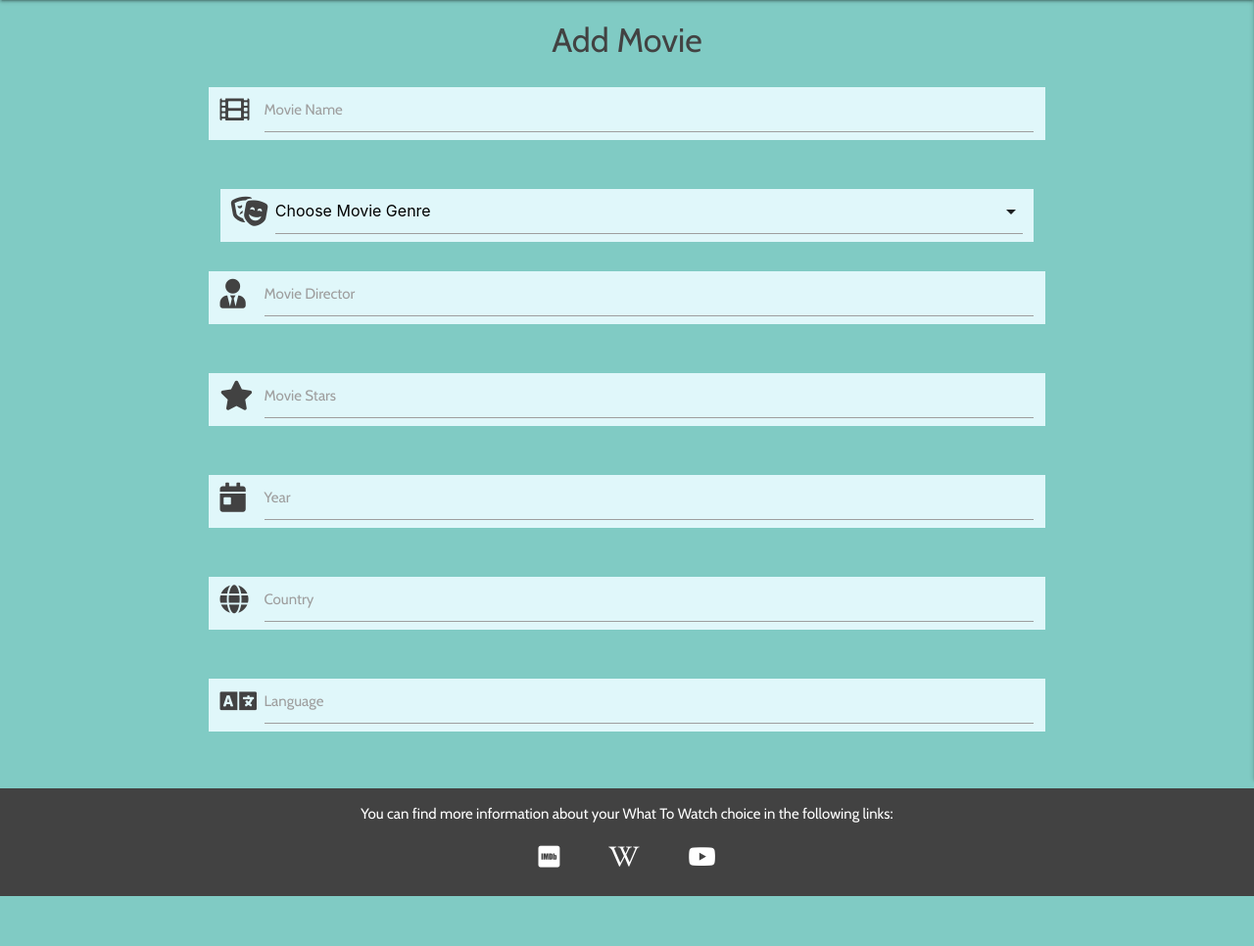
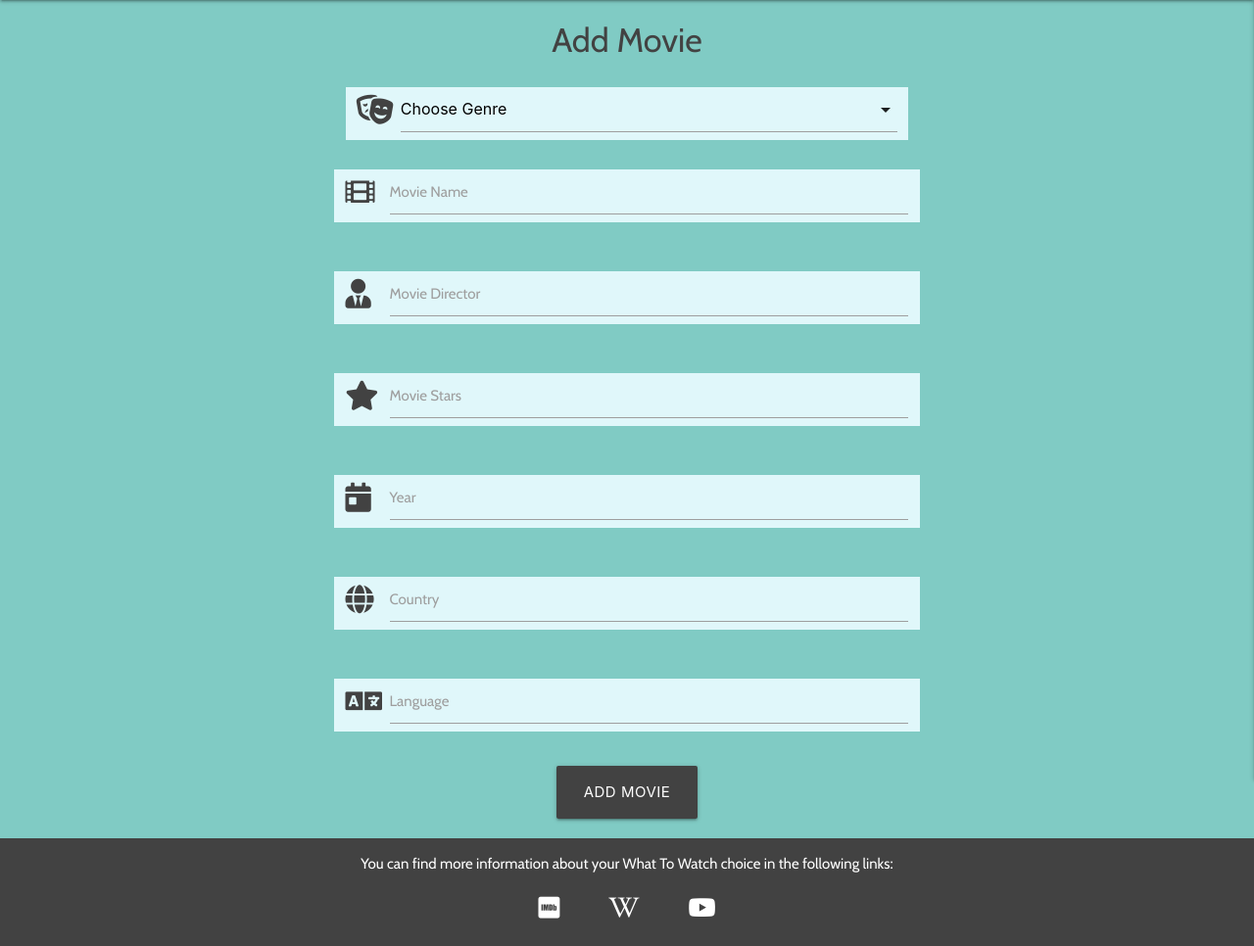
Before and after one commit to Code-Institute-Submissions/ms3-what-to-watch, a Flask app: page /add_movie in a window 1280 px wide. Shown: the part 64-1030 px from the top of the page at 98% size. Before the commit the page ends 979 px from the top, so only its background shows below. Run offline with Flask 2, Linux system fonts and the light colour scheme; data that the repository does not hold is empty; some libraries are stand-ins or nearby versions.

Commit message:
User can add a movie to the database

```diff
--- a/app.py
+++ b/app.py
@@ -1,3 +1,4 @@
+# The code for app.py is from CI "Putting it all together" mini-project
 import os
 from flask import (
     Flask, flash, render_template,
@@ -28,8 +29,13 @@ def get_movies():
     return render_template("movies.html", movies=movies)
 
 
-@app.route("/add_movie")
+@app.route("/add_movie", methods=["GET", "POST"])
 def add_movie():
+    if request.method == "POST":
+        mongo.db.movies.insert_one(request.form.to_dict())
+        flash("You Have Added A Movie")
+        return redirect("get_movies")
+
     genres = mongo.db.genres.find().sort("genre_name", 1)
     return render_template("add_movie.html", genres=genres)
 
--- a/templates/add_movie.html
+++ b/templates/add_movie.html
@@ -1,27 +1,29 @@
 {% extends "base.html" %}
 {% block content %}
 
+    <!-- The code for the add movie form is from CI "Putting
+         it all together" mini-project and further
+         developed for the needs of this project -->
     <h4 class="center-align grey-text text-darken-3">Add Movie</h4>
 
     <div class="row add-form">
-        <form class="col s12 m8 offset-m2" method="POST" action="">
+        <form class="col s12 m8 offset-m2" method="POST" action="{{ url_for('add_movie') }}">
+            <div class="input-field col s12 cyan lighten-5">
+                <i class="fas fa-theater-masks prefix grey-text text-darken-3"></i>
+                <select id="genre_name" name="genre_name" multiple class="validate" required>
+                    <option value="" disabled selected>Choose Genre</option>
+                    {% for genre in genres %}
+                    <option value="{{ genre.genre_name }}">{{ genre.genre_name }}</option>
+                    {% endfor %}
+                </select>
+                <label for="genre_name"></label>
+            </div>
             <div class="row">
                 <div class="input-field col s12 cyan lighten-5">
                     <i class="fas fa-film prefix grey-text text-darken-3"></i>
-                    <input id="movie_name" name="movie_name" minlength="2" maxlength="50"
-                        type="text" class="validate" required>
+                    <input id="movie_name" name="movie_name" minlength="2" maxlength="50" type="text" class="validate" required>
                     <label for="movie_name">Movie Name</label>
                 </div>
-            </div>
-            <div class="input-field col s12 cyan lighten-5">
-                <i class="fas fa-theater-masks prefix grey-text text-darken-3"></i>
-                <select id="genre_name" name="genre_name" multiple class="validate" required>
-                    <option value="" disabled selected>Choose Movie Genre</option>
-                    {% for genre in genres %}
-                        <option value="{{ genre.genre_name }}">{{ genre.genre_name }}</option>
-                    {% endfor %}
-                </select>
-                <label for="genre_name"></label>
             </div>
             <div class="row">
                 <div class="input-field col s12 cyan lighten-5">
@@ -63,6 +65,13 @@
                     <label for="language">Language</label>
                 </div>
             </div>
+            <div class="row">
+                <div class="col s12 center-align">
+                    <button type="submit" class="btn-large grey darken-3">
+                        Add Movie
+                    </button>
+                </div>
+            </div>
         </form>
     </div>
 
--- a/templates/base.html
+++ b/templates/base.html
@@ -13,7 +13,7 @@
 </head>
 <body>
 
-    <!-- Navbar and Sidebar -->
+    <!-- Navbar and Sidebar from Materialize -->
     <header>
         <nav class="nav-extended grey darken-3">
             <div class="nav-wrapper">
@@ -28,7 +28,7 @@
             </div>
         </nav>
 
-        <ul class="sidenav cyan lighten-3" id="mobile-demo">
+        <ul class="sidenav cyan lighten-2" id="mobile-demo">
             <li><h4 class="center-align grey-text text-darken-3">What To Watch</h4></li>
             <li><a href="{{ url_for('get_home') }}">Home</a></li>
             <li><a href="{{ url_for('get_movies') }}">All Movies</a></li>
@@ -37,12 +37,25 @@
         </ul>
     </header>
 
-    <main class="col s12 m8 offset-m2">
+    <section>
+        <!-- flash messages code is from CI "Putting it all together" mini-project -->
+        {% with messages = get_flashed_messages() %}
+            {% if messages %}
+                {% for message in messages %}
+                    <div class="row">
+                        <h4 class="white-text grey darken-3 center-align">{{ message }}</h4>
+                    </div>
+                {% endfor %}
+            {% endif %}
+        {% endwith %}
+    </section>
+
+    <main class="container">
         {% block content %}
         {% endblock %}
     </main>
 
-    <!-- Footer -->
+    <!-- Footer from Materialize -->
     <footer class="page-footer grey darken-3">
         <div class="row">
             <div class="col s12 center-align">
```
